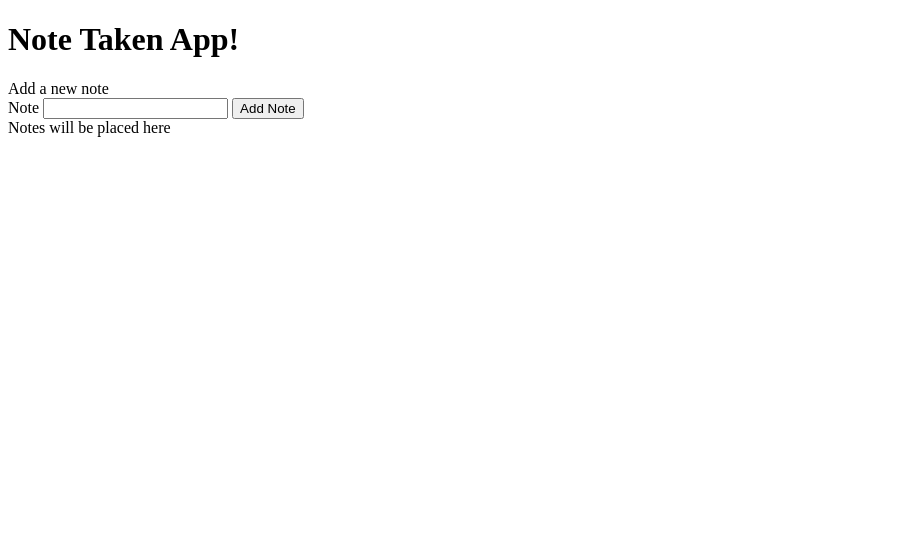
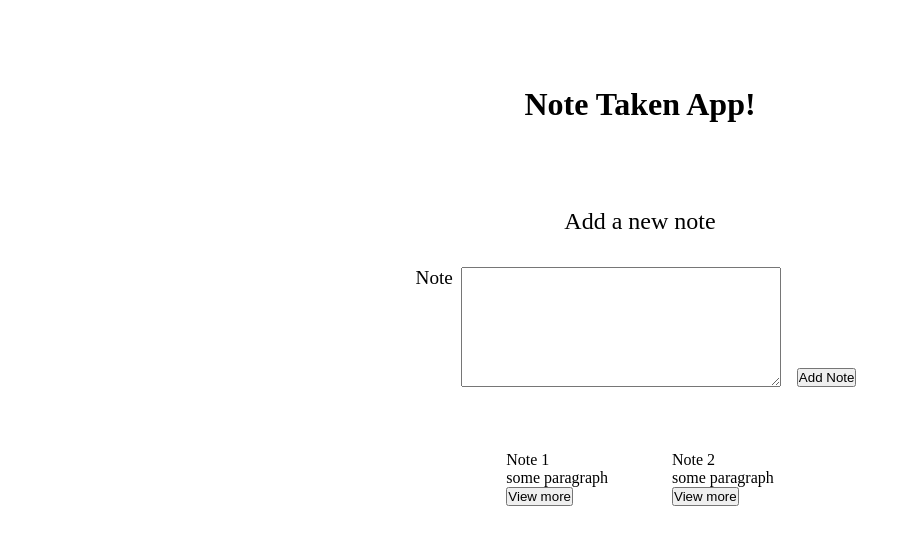
Before and after one commit to julioalcantara/simple-JS-Applications, a plain HTML site: page Note-taken-app/index.html in a window 1280 px wide. Shown: the whole page, without its empty margins (0-911 px from the left). Drawn offline with Linux system fonts and the light colour scheme.

Commit message:
:fire::fire:initial commit:fire::fire:

```diff
--- a/Note-taken-app/index.html
+++ b/Note-taken-app/index.html
@@ -3,6 +3,7 @@
 <head>
     <meta charset="UTF-8">
     <meta name="viewport" content="width=device-width, initial-scale=1.0">
+    <link rel="styleSheet" href="styles.css">
     <title>Note Taken App</title>
 </head>
 <body>
@@ -12,14 +13,25 @@
 
     <div class="paragraph">Add a new note</div>
 
-    <form>
-        <label for="note-input">Note</label>
-        <input type="text" class="note-input">
-        <button>Add Note</button>
-    </form>
+    <div class="form">
+        <p class="label">Note</p>
+        <textarea role="textbox" class="note-input"></textarea>
+        <button class="add-button">Add Note</button>
+    </div>
 
     <div class="notes-container">
-        <div>Notes will be placed here</div>
+        <div class="notes">
+            <div>Note 1</div>
+            <div>some paragraph</div>
+            <button>View more</button>
+        </div>
+        <div class="notes">
+            <div>Note 2</div>
+            <div>some paragraph</div>
+            <button>View more</button>
+        </div>
     </div>
+
+    <script src="index.js"></script>
 </body>
 </html>
--- a/Note-taken-app/index.js
+++ b/Note-taken-app/index.js
@@ -0,0 +1,33 @@
+//SELECTORS
+const noteInput = document.querySelector('.note-input');
+const addButton = document.querySelector('.add-button');
+const notesContainer = document.querySelector('.notes-container');
+
+// EVENT LISTENERS
+addButton.addEventListener('click', addNote);
+
+//FUNCTIONS
+function addNote(event) {
+
+    //creates the main div element
+    const noteItems = document.createElement('div');
+    noteItems.classList.add('note-items')
+    // creates the note's title
+    const newNoteTitle = document.createElement('div');
+    newNoteTitle.innerText = "note 1";
+    noteItems.appendChild(newNoteTitle);
+    //creates the notes
+    const newNote = document.createElement('div');
+    newNote.innerText = noteInput.value;
+    noteItems.appendChild(newNote);
+    //creates a reade more button
+    const readMoreBtn = document.createElement('button');
+    readMoreBtn.innerText = "Read more";
+    noteItems.appendChild(readMoreBtn);
+
+    //makes the noteItems a child of notesContainer
+    notesContainer.appendChild(noteItems);
+
+    //clear input
+    noteInput.value = "";
+}
--- a/Note-taken-app/styles.css
+++ b/Note-taken-app/styles.css
@@ -0,0 +1,49 @@
+* {
+  margin: 0;
+  padding: 0;
+  box-sizing: border-box;
+}
+
+header,
+.form {
+  min-height: 10vh;
+  display: flex;
+  justify-content: center;
+  align-items: center;
+}
+
+header {
+  margin: 4rem 0;
+}
+
+.paragraph {
+  text-align: center;
+  font-size: 1.5rem;
+  margin-bottom: 2rem;
+}
+
+.label {
+  font-size: 1.2rem;
+  margin: 0 0.5rem;
+  align-self: flex-start;
+}
+
+.note-input {
+  min-height: 15vh;
+  min-width: 25vw;
+}
+
+.add-button {
+  align-self: flex-end;
+  margin: 0 1rem;
+}
+
+.notes-container {
+  margin: 2rem;
+  display: flex;
+  justify-content: center;
+}
+
+.notes {
+  padding: 2rem;
+}
```
